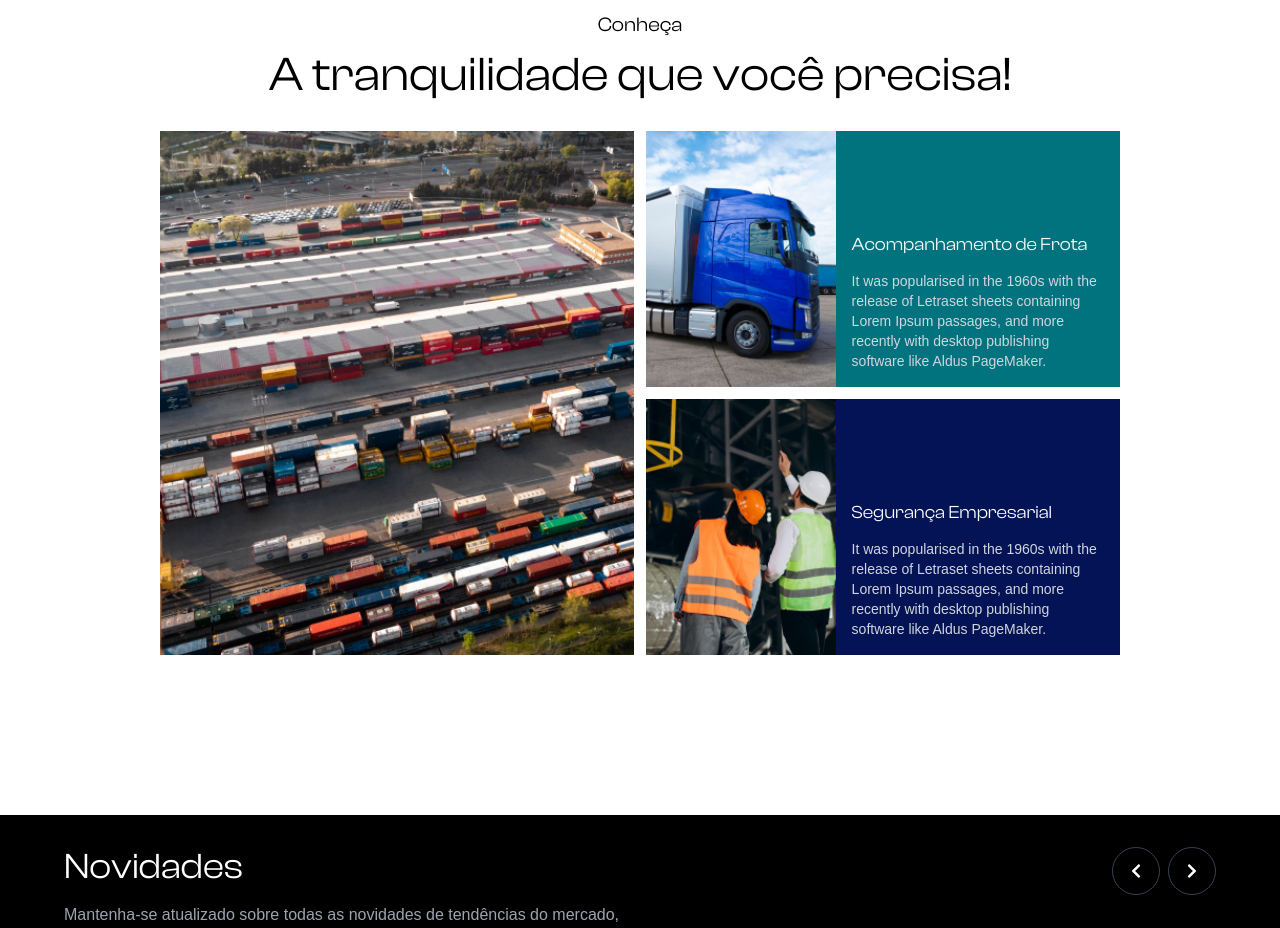
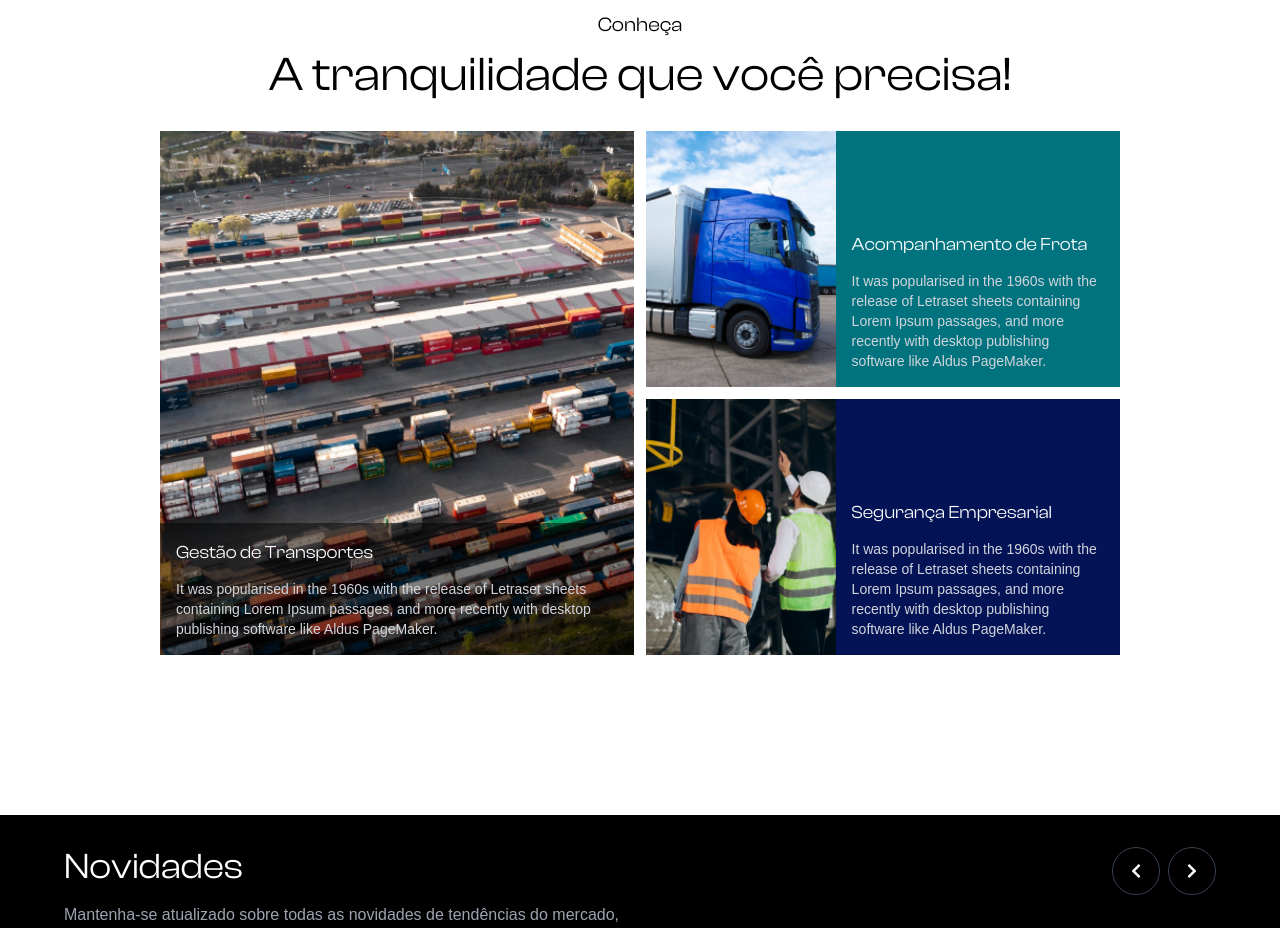
Before and after one commit to TarCouto/next_soul_brokers, a Next.js app: page / in a window 1280 px wide. Shown: the part 1180-2108 px from the top of the page. Built offline with nearby package versions, Linux system fonts and the light colour scheme.

Commit message:
Corrige exibição de imagens e textos no componente de notícias

```diff
--- a/src/components/News.tsx
+++ b/src/components/News.tsx
@@ -14,7 +14,7 @@ const clashDisplay = localFont({
 
 export default function News() {
     return (
-        <div className="bg-white text-black p-6 md:p-40 ">
+        <div className="bg-white text-black p-6 md:p-40">
             <h2 className="text-center text-black text-xl font-medium font-clash-display mb-3">Conheça</h2>
             <h1 className="text-center text-3xl md:text-5xl font-bold mb-8 font-clash-display">
                 A tranquilidade que você precisa!
@@ -28,9 +28,9 @@ export default function News() {
                         objectFit="cover"
                         className="w-full h-full"
                     />
-                    <div className="absolute bottom-0 left-0 p-4 bg-black bg-opacity-50 md:static md:bg-transparent md:text-black">
-                        <h2 className="text-lg font-bold font-clash-display mb-3 text-white md:text-black">Gestão de Transportes</h2>
-                        <p className="text-sm font-clash-display text-gray-300 md:text-black">
+                    <div className="absolute bottom-0 left-0 p-4 bg-black bg-opacity-50 z-10">
+                        <h2 className="text-lg font-bold font-clash-display mb-3 text-white">Gestão de Transportes</h2>
+                        <p className="text-sm font-clash-display text-gray-300">
                             It was popularised in the 1960s with the release of Letraset sheets containing Lorem Ipsum passages, and more recently with desktop publishing software like Aldus PageMaker.
                         </p>
                     </div>
```
